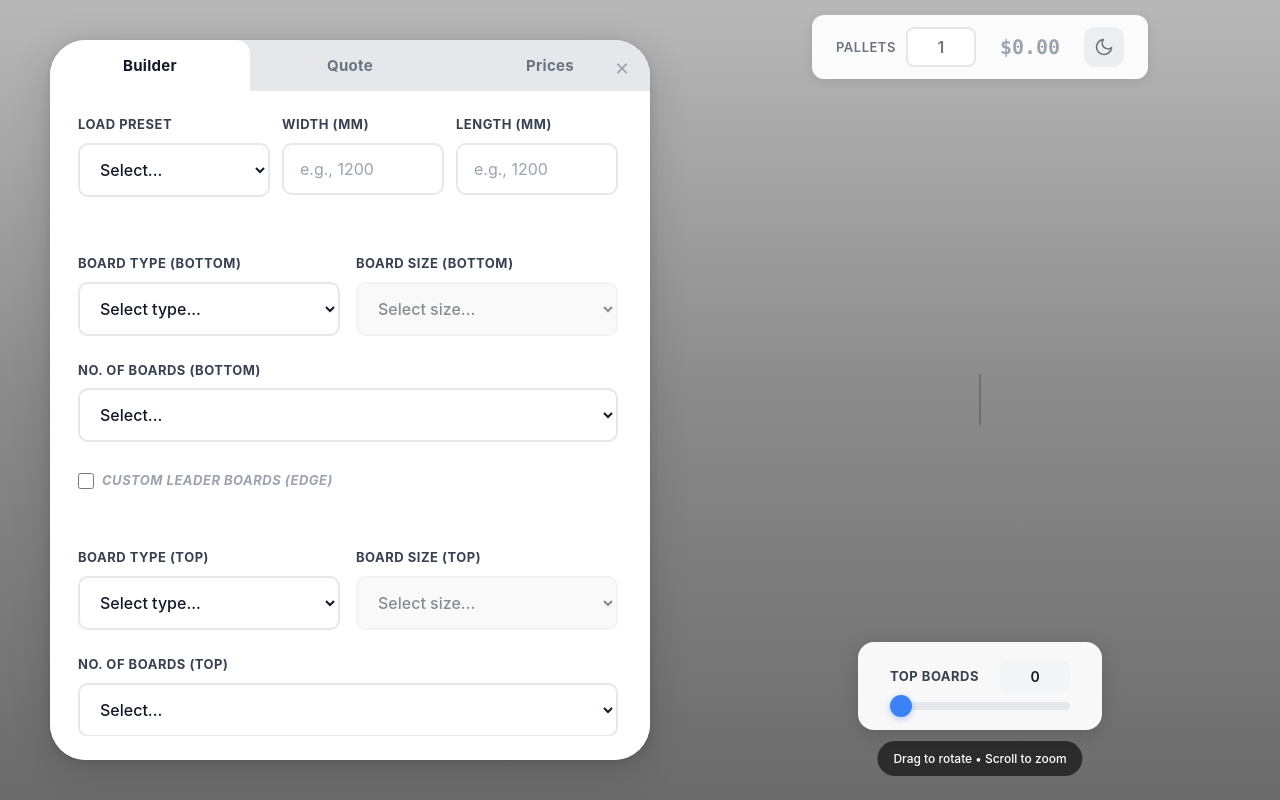
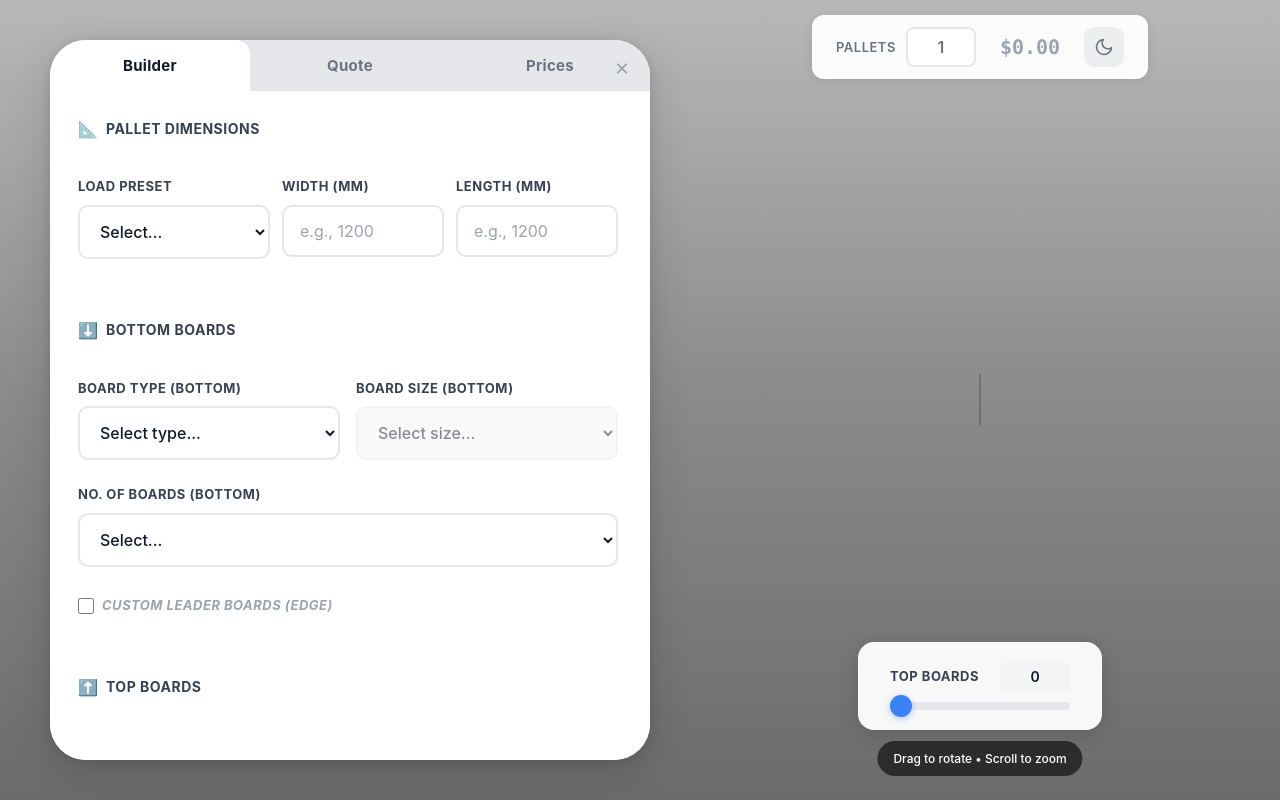
Before and after one commit to Beef13/pallet-size-quote-calculator, a React (Vite) app: page / in a window 1280 px wide. Built offline with nearby package versions, Linux system fonts and the light colour scheme.

Commit message:
Add section headings to pallet builder form
- Added clear section headings with icons:
  - 📐 Pallet Dimensions
  - ⬇️ Bottom Boards
  - ⬆️ Top Boards
  - 🪵 Bearers (Stringers)
- Styled headings with uppercase text and consistent spacing
- Added dark mode support for section titles

```diff
--- a/src/components/PalletBuilderOverlay.jsx
+++ b/src/components/PalletBuilderOverlay.jsx
@@ -866,7 +866,11 @@ function PalletBuilderOverlay({ onQuoteCalculated, quoteData }) {
               <div className="card-content">
 
                 <div className="quote-form">
-                  {/* Pallet Dimensions */}
+                  {/* Pallet Dimensions Section */}
+                  <div className="section-heading">
+                    <span className="section-icon">📐</span>
+                    <span className="section-title">Pallet Dimensions</span>
+                  </div>
                   <div className="form-row three-col">
                     <div className="form-field">
                       <label>Load Preset</label>
@@ -924,6 +928,10 @@ function PalletBuilderOverlay({ onQuoteCalculated, quoteData }) {
                   <div className="section-divider" />
 
                   {/* Bottom Boards Section */}
+                  <div className="section-heading">
+                    <span className="section-icon">⬇️</span>
+                    <span className="section-title">Bottom Boards</span>
+                  </div>
                   <div className="form-row two-col">
                     <div className="form-field">
                       <label>Board Type (Bottom)</label>
@@ -1011,6 +1019,10 @@ function PalletBuilderOverlay({ onQuoteCalculated, quoteData }) {
                   <div className="section-divider" />
 
                   {/* Top Boards Section */}
+                  <div className="section-heading">
+                    <span className="section-icon">⬆️</span>
+                    <span className="section-title">Top Boards</span>
+                  </div>
                   <div className="form-row two-col">
                     <div className="form-field">
                       <label>Board Type (Top)</label>
@@ -1097,9 +1109,13 @@ function PalletBuilderOverlay({ onQuoteCalculated, quoteData }) {
 
                   <div className="section-divider" />
 
-                  {/* Bearer Timber Type - Full Width */}
+                  {/* Bearers Section */}
+                  <div className="section-heading">
+                    <span className="section-icon">🪵</span>
+                    <span className="section-title">Bearers (Stringers)</span>
+                  </div>
                   <div className="form-field">
-                    <label>Timber Type (Bearers)</label>
+                    <label>Timber Type</label>
                     <select
                       value={selectedBearerType}
                       onChange={(e) => setSelectedBearerType(e.target.value)}
--- a/src/styles/PalletBuilderOverlay.css
+++ b/src/styles/PalletBuilderOverlay.css
@@ -389,6 +389,28 @@
   border-radius: 1px;
 }
 
+/* Section Headings */
+.section-heading {
+  display: flex;
+  align-items: center;
+  gap: 8px;
+  margin-bottom: 12px;
+  margin-top: 4px;
+}
+
+.section-icon {
+  font-size: 16px;
+  line-height: 1;
+}
+
+.section-title {
+  font-size: 14px;
+  font-weight: 700;
+  color: #374151;
+  text-transform: uppercase;
+  letter-spacing: 0.5px;
+}
+
 /* Error Message */
 .error-msg {
   padding: 14px 16px;
@@ -1551,6 +1573,10 @@ html.dark-mode .section-divider {
   background: #3d3d5c;
 }
 
+html.dark-mode .section-title {
+  color: #e5e7eb;
+}
+
 /* Dark mode buttons */
 html.dark-mode .btn-clear {
   background: rgba(239, 68, 68, 0.15);
```
